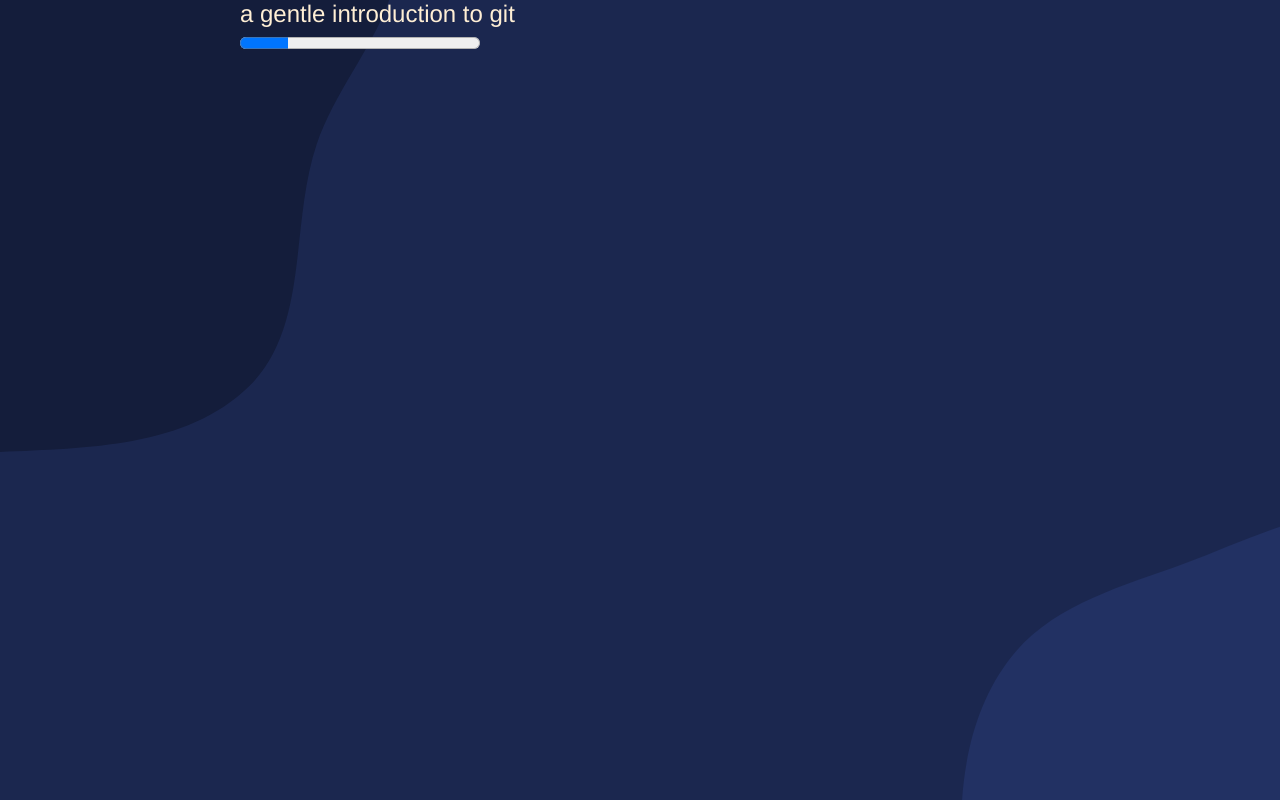
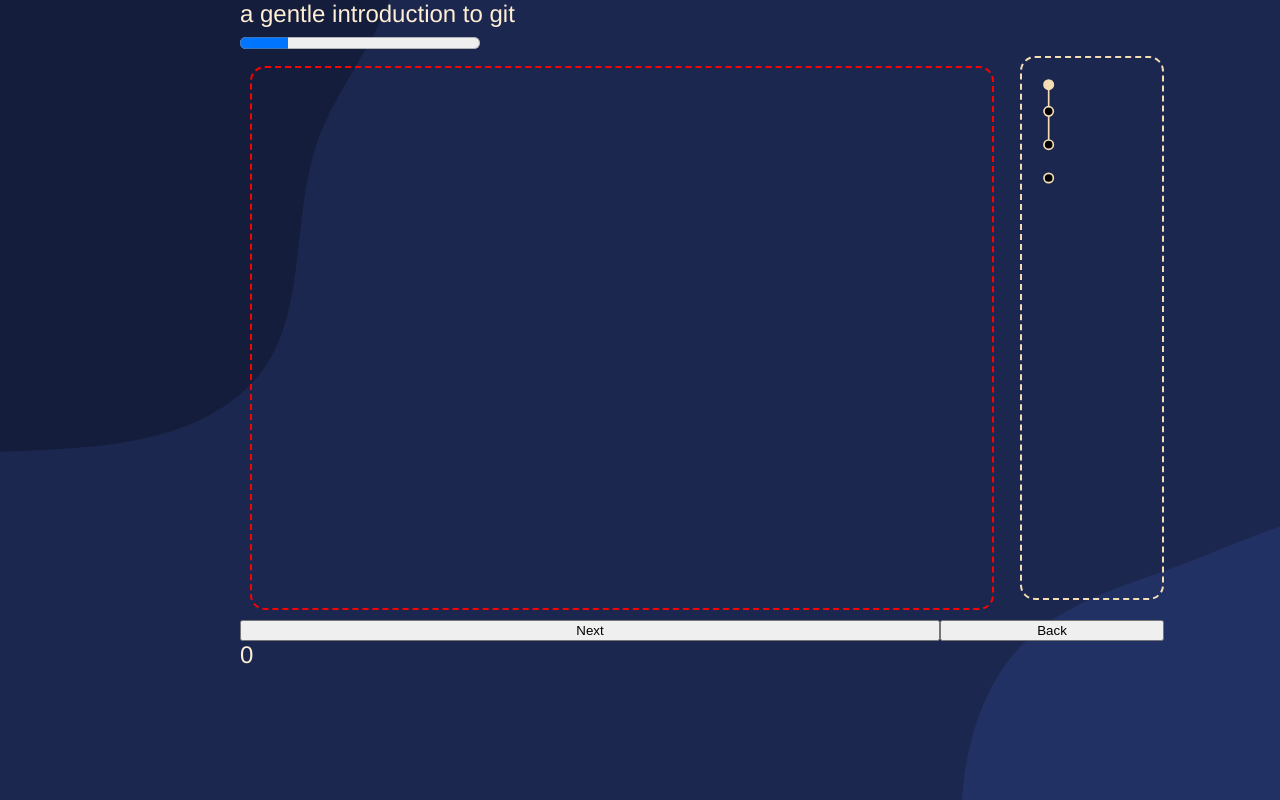
Before and after one commit to lizlam/gentle-git-intro, a Next.js app: page / in a window 1280 px wide. Shown: the top 800 px of the page. Built offline with nearby package versions, Linux system fonts and the light colour scheme.

Commit message:
start progress bar

```diff
--- /dev/null
+++ b/components/Main.js
@@ -0,0 +1,23 @@
+import styled from 'styled-components'
+
+const StyledDiv = styled.div`
+  border: 2px dashed red;
+  height: 500px;
+  width: 700px;
+  border-radius: 15px;
+  padding: 20px;
+  margin: 10px;
+`;
+
+const radius = '.5'
+const fill = 'red'
+
+function Main () {
+  return (
+    <StyledDiv>
+
+    </StyledDiv>
+  )
+}
+
+export default Main
--- /dev/null
+++ b/components/Progress.js
@@ -0,0 +1,57 @@
+import styled from 'styled-components'
+
+const StyledDiv = styled.div`
+  border: 2px dashed wheat;
+  height: 500px;
+  width: 100px;
+  border-radius: 15px;
+  padding: 20px;
+  margin-left: 80px
+`;
+
+const radius = '1.4'
+const fillDone = 'red'
+
+//<text x='3' y='3' stroke='white' strokeWidth='1px' fontSize="8px" dy=".5em">intro</text>
+
+function Progress ( {step} ) {
+  const fill1 = step >= 0 ? 'wheat' : 'black'
+  const fill2 = step >= 1 ? 'wheat' : 'black'
+  const fill3 = step >= 2 ? 'wheat' : 'black'
+  const fill4 = step >= 3 ? 'wheat' : 'black'
+
+  return (
+    <StyledDiv>
+      <svg viewBox="0 0 30 500" strokeWidth=".5" stroke='wheat'>
+        <line x1='2' x2='2' y1='2' y2='20'>
+        </line>
+        <circle
+          cx='2'
+          r={radius}
+          cy='2'
+          fill={fill1}
+        />
+        <circle
+          cx='2'
+          r={radius}
+          cy='10'
+          fill={fill2}
+          ></circle>
+           <circle
+          cx='2'
+          r={radius}
+          cy='20'
+          fill={fill3}
+          ></circle>
+           <circle
+          cx='2'
+          r={radius}
+          cy='30'
+          fill={fill4}
+          ></circle>
+        </svg>
+    </StyledDiv>
+  )
+}
+
+export default Progress
--- a/package.json
+++ b/package.json
@@ -14,6 +14,7 @@
   "dependencies": {
     "next": "^10.0.8",
     "react": "^17.0.1",
-    "react-dom": "^17.0.1"
+    "react-dom": "^17.0.1",
+    "styled-components": "^5.2.1"
   }
 }
--- a/pages/index.js
+++ b/pages/index.js
@@ -1,13 +1,39 @@
+import { useState } from 'react'
 import Head from 'next/head'
+import Progress from '../components/Progress'
+import Main from '../components/Main'
+import styled from 'styled-components'
 
-function Home() {
+const Container = styled.div`
+  display: grid;
+  grid-template-columns: 700px 1fr;
+`;
+
+function Home () {
+  const [currentStep, setCurrentStep] = useState(0)
+
+  const handleClickNext = () => {
+    setCurrentStep(currentStep + 1)
+  }
+
+  const handleClickBack = () => {
+    setCurrentStep(currentStep - 1)
+  }
+
   return (
     <>
       <Head>
         <title>a gentle intro</title>
       </Head>
       <div>a gentle introduction to git</div>
-      <progress value=".2" max="1.0"></progress>
+      <progress value='.2' max='1.0'></progress>
+      <Container>
+        <Main></Main>
+        <Progress step={currentStep}/>
+        <button onClick={handleClickNext}>Next</button>
+        <button onClick={handleClickBack}>Back</button>
+        {currentStep}
+      </Container>
     </>
   )
 }
```
Also changed, not shown: 1 other file (tests, documents, lock files or other folders).
